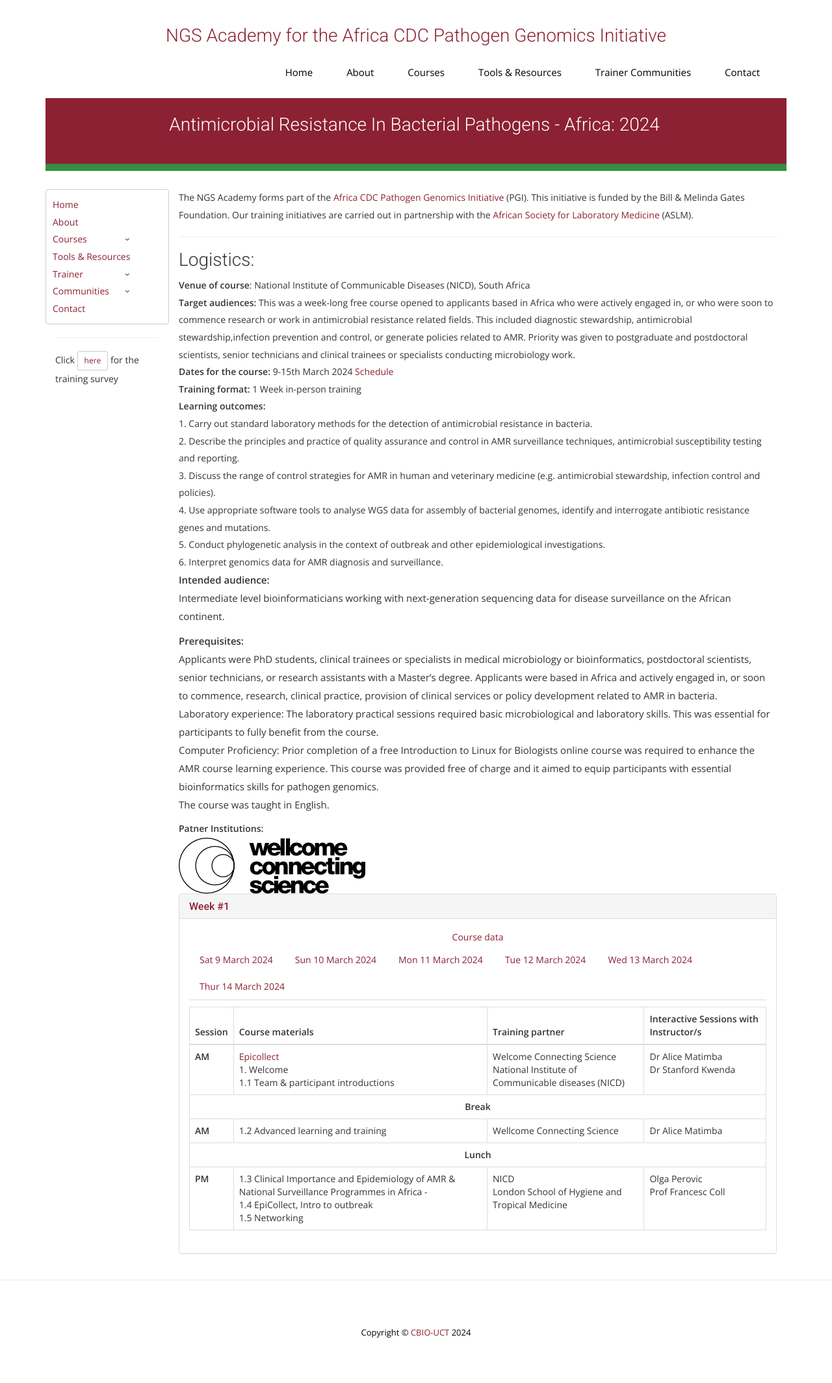
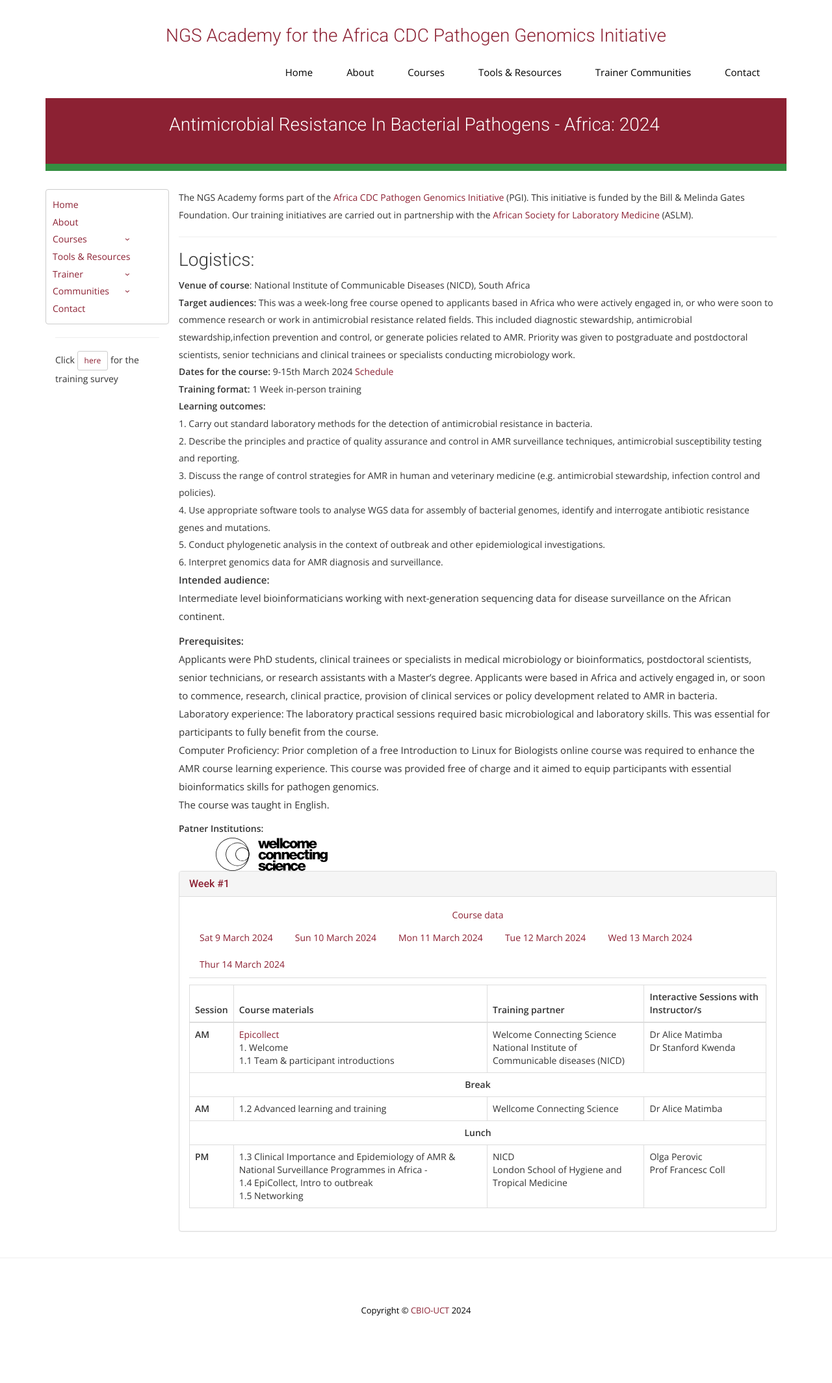
Before and after one commit to uct-cbio/ngs-academy, a Jekyll site: the page built from _posts/2024-02-10-Antimicrobial-Resistance-in-Bacterial-Pathogens-Africa-dev.md, in a window 1280 px wide. Shown: the whole page at 65% size. Built offline with Jekyll 4.4.1, drawn with Linux system fonts in a browser that asks for light colours; nearby versions of some CDN libraries; some web fonts are replaced; library files that are not in the unit come from our copies; comment, search, counter and statistics services are not loaded; after the commit the page ends 2094 px from its top, so only the background shows below that.

```diff
--- a/_posts/2024-02-10-Antimicrobial-Resistance-in-Bacterial-Pathogens-Africa-dev.md
+++ b/_posts/2024-02-10-Antimicrobial-Resistance-in-Bacterial-Pathogens-Africa-dev.md
@@ -51,7 +51,7 @@
  <b>Patner Institutions:</b>
 
    <div class="row">
-    <div class="col-sm-4 text-center"><img alt="..." src="/ngs-academy/img/wcs_logo.svg" /></div>
+    <div class="col-sm-4 text-center"><img width="60%" alt="..." src="/ngs-academy/img/wcs_logo.svg" /></div>
     <div class="col-sm-3 text-center"></div>
     <div class="col-sm-2 text-center" ></div>
     <div class="col-sm-3 text-center" ></div>
```
